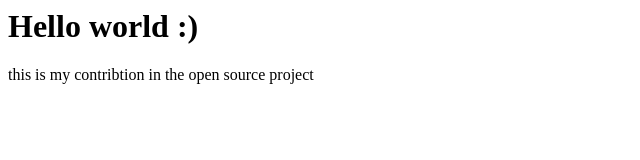
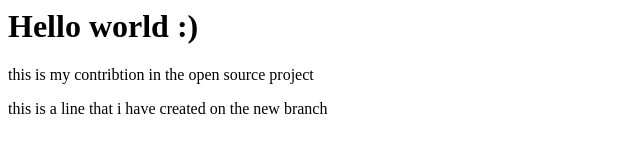
Before and after one commit to Abhik-06/me, a plain HTML site: page index.html in a window 1280 px wide. Shown: the whole page, without its empty margins (0-640 px from the left). Drawn offline with Linux system fonts and the light colour scheme.

Commit message:
index.html

```diff
--- a/index.html
+++ b/index.html
@@ -1,2 +1,3 @@
 <h1>Hello world :)</h1
     <p1> this is my contribtion in the open source project</p1>
+    <p> this is a line that i have created on the new branch</p>
```
